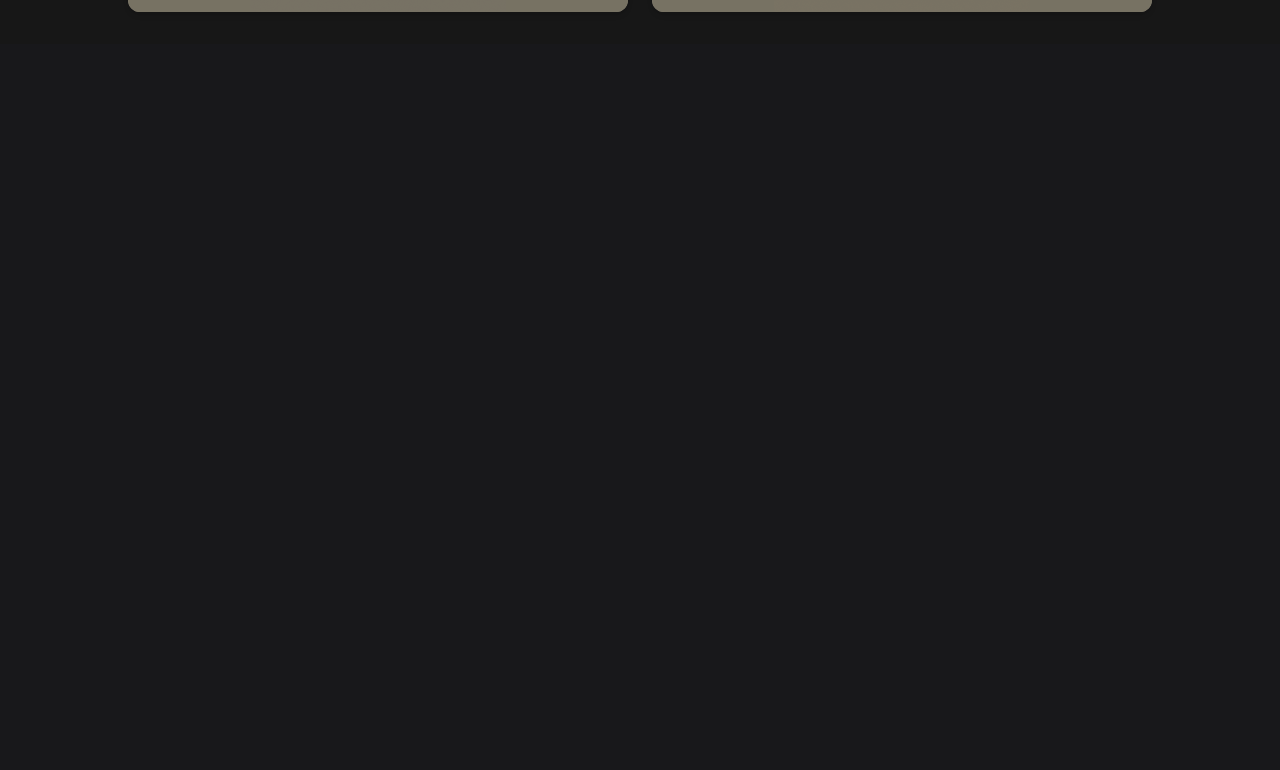
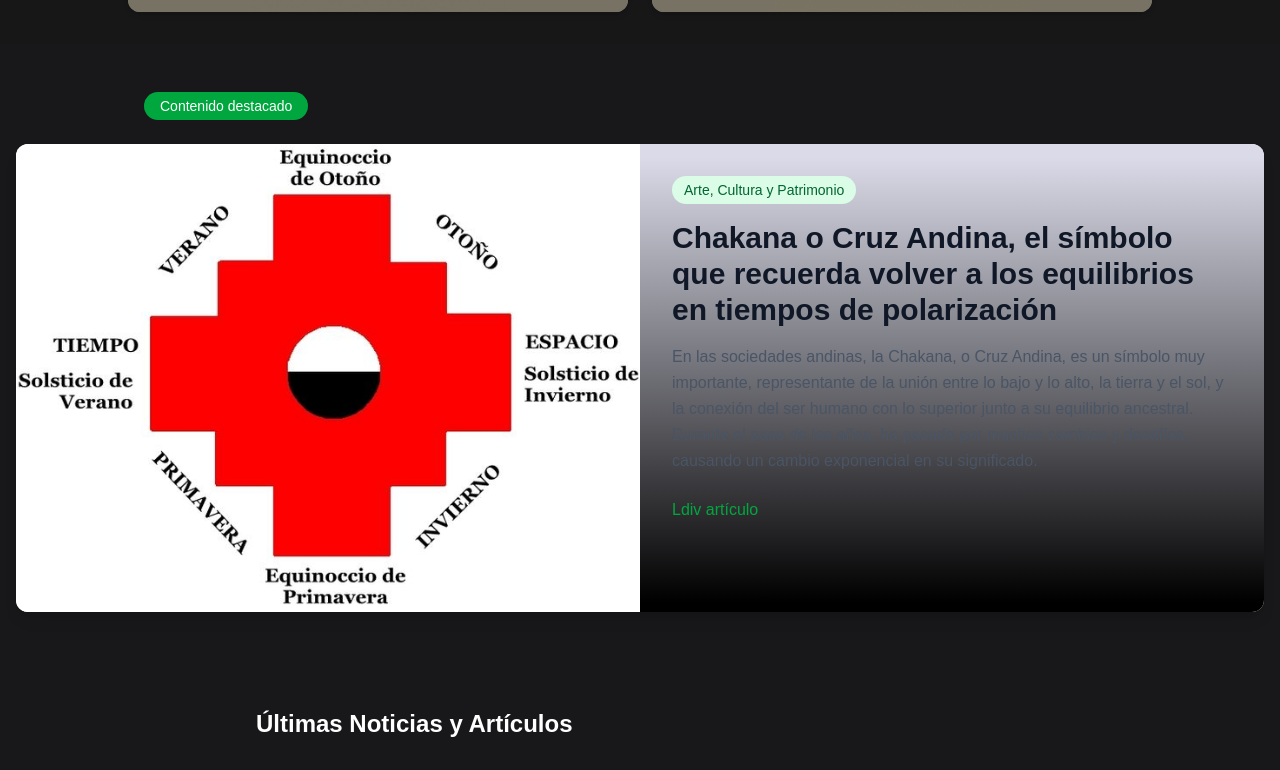
Before and after one commit to Language-Center-Chile/nextjs-bio2, a Next.js app: page / in a window 1280 px wide. Shown: the part 1168-1938 px from the top of the page. Before the commit the page ends 1212 px from the top, so only its background shows below. Built offline with nearby package versions, Linux system fonts and the light colour scheme.

Commit message:
feat:Add new components

```diff
--- a/src/app/page.tsx
+++ b/src/app/page.tsx
@@ -1,5 +1,7 @@
 import MainSection from "@/components/MainSection";
 import Slider from "../components/slider/Slider";
+import FeaturedContent from "@/components/FeaturedContent";
+import NewsSection from "@/components/NewsSection";
 
 
 export default function Home() {
@@ -7,6 +9,9 @@ export default function Home() {
     <>
       <Slider/>
       <MainSection/>
+      <FeaturedContent/>
+      <NewsSection/>
+
     </>
   );
 }
--- a/src/components/FeaturedContent.tsx
+++ b/src/components/FeaturedContent.tsx
@@ -5,7 +5,7 @@ const FeaturedContent = () => {
   return (
     <section className="py-12">
       <div className="container mx-auto px-4">
-        <span className="inline-block bg-green-600 text-white px-4 py-1 rounded-full text-sm font-medium mb-6">
+        <span className="inline-block bg-green-600 text-white px-4 py-1 rounded-full text-sm font-medium mb-6 ml-32">
           Contenido destacado
         </span>
 
--- a/src/components/NewsSection.tsx
+++ b/src/components/NewsSection.tsx
@@ -46,7 +46,7 @@ const NewsSection = () => {
   return (
     <section className="py-12 ">
       <div className="container mx-auto px-4">
-        <h2 className="text-2xl font-bold mb-8 text-center text-white">Últimas Noticias y Artículos</h2>
+        <h2 className="text-2xl font-bold mb-8 ml-60 text-left text-white">Últimas Noticias y Artículos</h2>
         <div className="grid grid-cols-1 md:grid-cols-2 gap-8 max-w-5xl mx-auto">
           {articles.map((item, index) => (
             <ContentCard key={index} {...item} />
```
